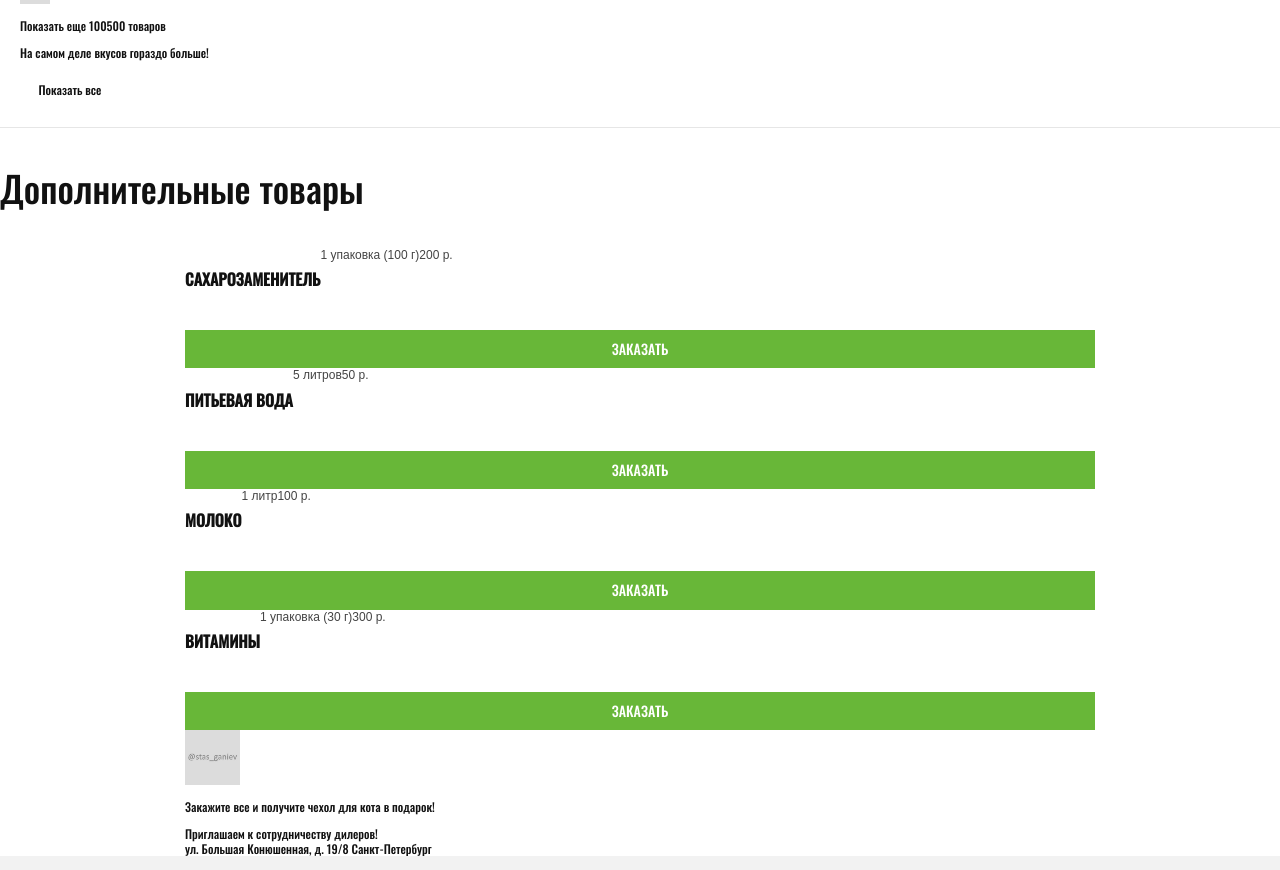
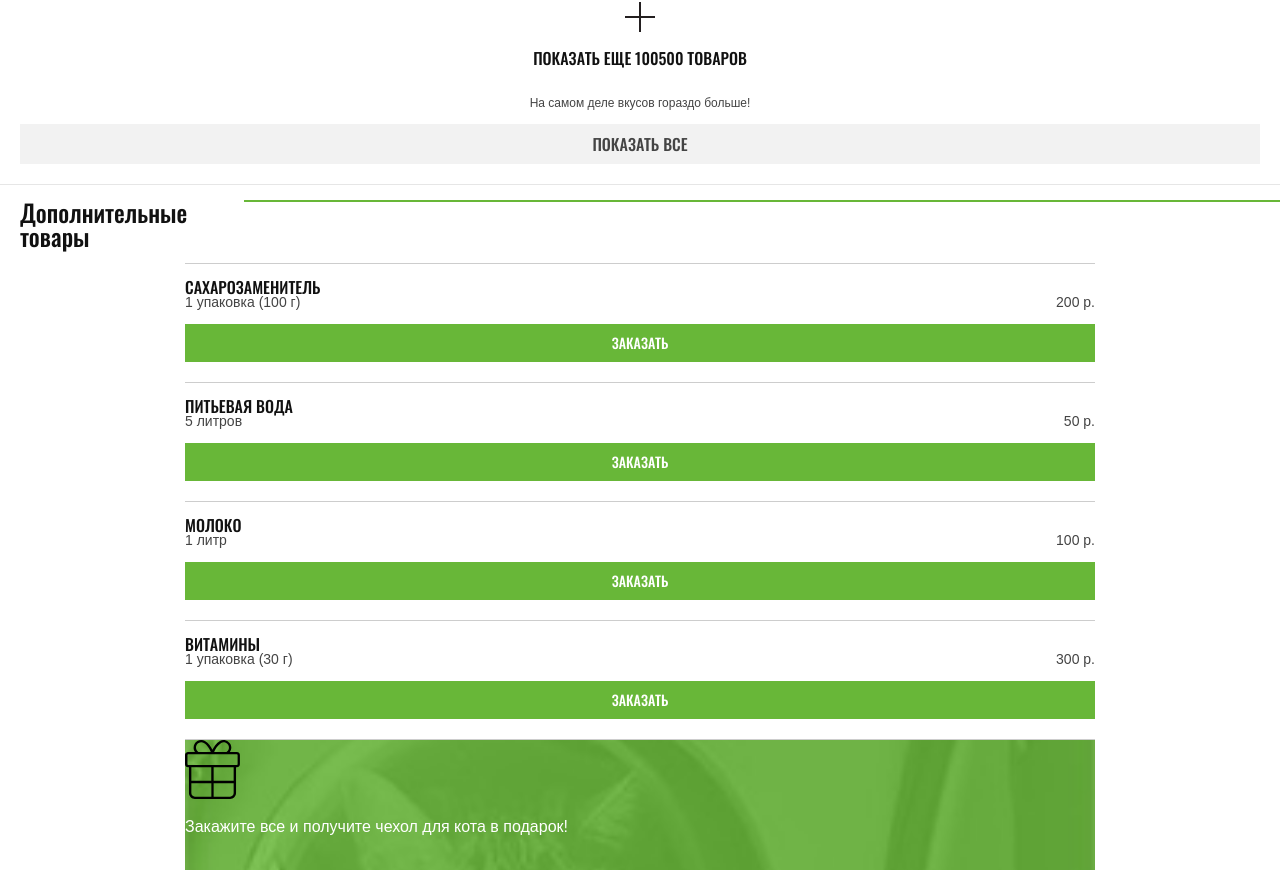
Before and after one commit to stasganiev/912255-cat-energy-19, a website: page source/catalog.html in a window 1280 px wide. Shown: the part 1868-2738 px from the top of the page. Drawn offline with nearby package versions, Linux system fonts and the light colour scheme; files that its build step writes are made by us from their sources.

Commit message:
Страница каталога готова

```diff
--- a/source/catalog.html
+++ b/source/catalog.html
@@ -34,7 +34,7 @@
 
         <div class="header__title main-title">
           <div class="main-title__logo logo">
-            <a class="logo__link"><img class="logo__img" src="img/logo-mobile.svg" width="195" height="65" alt="Cat Energy"></a>
+            <a href="index.html" class="logo__link"><img class="logo__img" src="img/logo-mobile.svg" width="195" height="65" alt="Cat Energy"></a>
           </div>
           <button class="btn btn__burger btn__main-menu"></button>
         </div>
@@ -61,7 +61,7 @@
 
           <div class="goog-list__item-content card">
             <div class="card__content">
-              <img class="card__img" src="img/temp.jpg" alt="Изображение товара" width="140" height="140">
+              <img class="card__img" src="img/chicken-small-mobile@1x.jpg" alt="Изображение товара" width="140" height="140">
               <div class="card__article">
                 <h3 class="card__title">Cat energy pro 500 г</h3>
                 <div class="card__consist">
@@ -86,7 +86,7 @@
 
           <div class="goog-list__item-content card">
             <div class="card__content">
-              <img class="card__img" src="img/temp.jpg" alt="Изображение товара" width="140" height="140">
+              <img class="card__img" src="img/chicken-big-mobile@1x.jpg" alt="Изображение товара" width="140" height="140">
               <div class="card__article">
                 <h3 class="card__title">Cat energy pro 1000 г</h3>
                 <div class="card__consist">
@@ -111,7 +111,7 @@
 
           <div class="goog-list__item-content card">
             <div class="card__content">
-              <img class="card__img" src="img/temp.jpg" alt="Изображение товара" width="140" height="140">
+              <img class="card__img" src="img/fish-small-mobile@1x.jpg" alt="Изображение товара" width="140" height="140">
               <div class="card__article">
                 <h3 class="card__title">Cat energy pro 500 г</h3>
                 <div class="card__consist">
@@ -136,7 +136,7 @@
 
           <div class="goog-list__item-content card">
             <div class="card__content">
-              <img class="card__img" src="img/temp.jpg" alt="Изображение товара" width="140" height="140">
+              <img class="card__img" src="img/fish-big-mobile@1x.jpg" alt="Изображение товара" width="140" height="140">
               <div class="card__article">
                 <h3 class="card__title">Cat energy pro 1000 г</h3>
                 <div class="card__consist">
@@ -161,7 +161,7 @@
 
           <div class="goog-list__item-content card">
             <div class="card__content">
-              <img class="card__img" src="img/temp.jpg" alt="Изображение товара" width="140" height="140">
+              <img class="card__img" src="img/buckwheat-small-mobile@1x.jpg" alt="Изображение товара" width="140" height="140">
               <div class="card__article">
                 <h3 class="card__title">Cat energy slim 500 г</h3>
                 <div class="card__consist">
@@ -186,7 +186,7 @@
 
           <div class="goog-list__item-content card">
             <div class="card__content">
-              <img class="card__img" src="img/temp.jpg" alt="Изображение товара" width="140" height="140">
+              <img class="card__img" src="img/buckwheat-big-mobile@1x.jpg" alt="Изображение товара" width="140" height="140">
               <div class="card__article">
                 <h3 class="card__title">Cat energy slim 1000 г</h3>
                 <div class="card__consist">
@@ -211,7 +211,7 @@
 
           <div class="goog-list__item-content card">
             <div class="card__content">
-              <img class="card__img" src="img/temp.jpg" alt="Изображение товара" width="140" height="140">
+              <img class="card__img" src="img/rice-small-mobile@1x.jpg" alt="Изображение товара" width="140" height="140">
               <div class="card__article">
                 <h3 class="card__title">Cat energy slim 500 г</h3>
                 <div class="card__consist">
@@ -235,11 +235,11 @@
         <li class="goog-list__item">
 
           <div class="goog-list__item-content add-goods">
-            <img class="add-goods__plus" src="img/temp.jpg" width="30" height="30" alt="Добавить">
+            <img class="add-goods__plus" src="img/icon-plus-mobile.svg" width="30" height="30" alt="Добавить">
             <p class="add-goods__title">Показать еще 100500 товаров</p>
             <p class="add-goods__text">На самом деле вкусов гораздо больше!</p>
           </div>
-          <button class="btn btn__add-goods">Показать все</button>
+          <a class="btn btn__other btn__add-goods">Показать все</a>
 
         </li>
       </ul>
@@ -250,20 +250,23 @@
 
   <section class="catalog-ext page-block page-block__catalog-ext">
 
-    <h2 class="block-title catalog-ext__title">Дополнительные товары</h2>
+    <h2 class="block-title__second catalog-ext__title">
+      <span class="block-title__text">Дополнительные товары</span>
+      <div class="block-title__decor"></div>
+    </h2>
 
     <div class="container page-content page-content__catalog-ext">
       <ul class="catalog-ext__list goog-list_light list-default">
         <li class="goog-list__item_light">
-          <div class="goog-list__item-content_light card">
-            <div class="card__content">
-              <h4 class="card__title">Сахарозаменитель</h4>
-              <div class="card__consist">
-                <ul class="card__consist-names list-default">
-                  <li class="card__consist-name">1 упаковка (100 г)</li>
+          <div class="goog-list__item-content_light card-mini">
+            <div class="card-mini__content">
+              <h4 class="card-mini__title">Сахарозаменитель</h4>
+              <div class="card-mini__consist">
+                <ul class="card-mini__consist-names list-default">
+                  <li class="card-mini__consist-name">1 упаковка (100 г)</li>
                 </ul>
-                <ul class="card__consist-values list-default">
-                  <li class="card__consist-value">200 р.</li>
+                <ul class="card-mini__consist-values list-default">
+                  <li class="card-mini__consist-value">200 р.</li>
                 </ul>
               </div>
             </div>
@@ -271,15 +274,15 @@
           <button class="btn btn__order btn__base">Заказать</button>
         </li>
         <li class="goog-list__item_light">
-          <div class="goog-list__item-content_light card">
-            <div class="card__content">
-              <h4 class="card__title">Питьевая вода</h4>
-              <div class="card__consist">
-                <ul class="card__consist-names list-default">
-                  <li class="card__consist-name">5 литров</li>
+          <div class="goog-list__item-content_light card-mini">
+            <div class="card-mini__content">
+              <h4 class="card-mini__title">Питьевая вода</h4>
+              <div class="card-mini__consist">
+                <ul class="card-mini__consist-names list-default">
+                  <li class="card-mini__consist-name">5 литров</li>
                 </ul>
-                <ul class="card__consist-values list-default">
-                  <li class="card__consist-value">50 р.</li>
+                <ul class="card-mini__consist-values list-default">
+                  <li class="card-mini__consist-value">50 р.</li>
                 </ul>
               </div>
             </div>
@@ -287,15 +290,15 @@
           <button class="btn btn__order btn__base">Заказать</button>
         </li>
         <li class="goog-list__item_light">
-          <div class="goog-list__item-content_light card">
-            <div class="card__content">
-              <h4 class="card__title">Молоко</h4>
-              <div class="card__consist">
-                <ul class="card__consist-names list-default">
-                  <li class="card__consist-name">1 литр</li>
+          <div class="goog-list__item-content_light card-mini">
+            <div class="card-mini__content">
+              <h4 class="card-mini__title">Молоко</h4>
+              <div class="card-mini__consist">
+                <ul class="card-mini__consist-names list-default">
+                  <li class="card-mini__consist-name">1 литр</li>
                 </ul>
-                <ul class="card__consist-values list-default">
-                  <li class="card__consist-value">100 р.</li>
+                <ul class="card-mini__consist-values list-default">
+                  <li class="card-mini__consist-value">100 р.</li>
                 </ul>
               </div>
             </div>
@@ -303,15 +306,15 @@
           <button class="btn btn__order btn__base">Заказать</button>
         </li>
         <li class="goog-list__item_light">
-          <div class="goog-list__item-content_light card">
-            <div class="card__content">
-              <h4 class="card__title">Витамины</h4>
-              <div class="card__consist">
-                <ul class="card__consist-names list-default">
-                  <li class="card__consist-name">1 упаковка (30 г)</li>
+          <div class="goog-list__item-content_light card-mini">
+            <div class="card-mini__content">
+              <h4 class="card-mini__title">Витамины</h4>
+              <div class="card-mini__consist">
+                <ul class="card-mini__consist-names list-default">
+                  <li class="card-mini__consist-name">1 упаковка (30 г)</li>
                 </ul>
-                <ul class="card__consist-values list-default">
-                  <li class="card__consist-value">300 р.</li>
+                <ul class="card-mini__consist-values list-default">
+                  <li class="card-mini__consist-value">300 р.</li>
                 </ul>
               </div>
             </div>
@@ -319,9 +322,9 @@
           <button class="btn btn__order btn__base">Заказать</button>
         </li>
       </ul>
-      <div class="catalog-ext__footer">
-        <img class="catalog-ext__picture-bag" src="img/temp.jpg" width="55" height="60" alt="">
-        <p class="catalog-ext__footer-text">
+      <div class="catalog__footer">
+        <img class="catalog__picture-bag" src="img/icon-gift.svg" width="55" height="60" alt="">
+        <p class="catalog__footer-text">
           Закажите все и получите чехол для кота в подарок!
         </p>
       </div>
@@ -333,7 +336,7 @@
 
     <h2 class="visually-hidden">Приглашаем к сотрудничеству</h2>
 
-    <div class="container page-content page-content__map">
+    <div class="container page-content map__content">
       <div class="map__title">Приглашаем к сотрудничеству дилеров!</div>
       <div class="map__text">ул. Большая Конюшенная, д. 19/8 Санкт-Петербург</div>
     </div>
--- /dev/null
+++ b/source/sass/blocks/add-goods.scss
@@ -0,0 +1,17 @@
+.add-goods {
+  display: flex;
+  flex-direction: column;
+  align-items: center;
+}
+
+.add-goods__title {
+  font-size: 16px;
+  line-height: 1.25;
+  text-transform: uppercase;
+}
+
+.add-goods__text {
+  font-family: "Arial", sans-serif;
+  font-size: 12px;
+  line-height: 1.33;
+}
--- a/source/sass/blocks/block-title.scss
+++ b/source/sass/blocks/block-title.scss
@@ -3,3 +3,22 @@
   line-height: 1.67;
   font-weight: normal;
 }
+
+.block-title__second {
+  display: flex;
+  flex-direction: row;
+  width: 100%;
+  padding-left: $xs-padding;
+}
+
+.block-title__text {
+  padding-right: 25px;
+  font-size: 24px;
+  line-height: 1;
+  font-weight: normal;
+}
+
+.block-title__decor {
+  width: 100%;
+  height: 2px;
+}
--- /dev/null
+++ b/source/sass/blocks/card-mini.scss
@@ -0,0 +1,22 @@
+.card-mini {
+  padding: 15px 0;
+}
+
+.card-mini__title {
+  @include nospace;
+
+  font-size: 16px;
+  line-height: 1;
+  text-transform: uppercase;
+  font-weight: normal;
+}
+
+.card-mini__consist {
+  display: flex;
+  flex-direction: row;
+  justify-content: space-between;
+
+  font-family: "Arial", sans-serif;
+  font-size: 14px;
+  line-height: 1;
+}
--- a/source/sass/blocks/catalog.scss
+++ b/source/sass/blocks/catalog.scss
@@ -2,3 +2,18 @@
   margin: 0;
   padding: 23px $xs-padding;
 }
+
+.catalog__footer {
+  min-height: 260px;
+
+  background-image: url("../../img/gift-photo-mobile@1x.jpg");
+  background-repeat: no-repeat;
+  background-position: center center;
+  background-size: cover;
+}
+
+.catalog__footer-text {
+  font-family: "Arial", sans-serif;
+  font-size: 16px;
+  line-height: 1.25;
+}
--- a/source/sass/blocks/goog-list.scss
+++ b/source/sass/blocks/goog-list.scss
@@ -1,3 +1,8 @@
 .goog-list__item {
   padding: 20px;
+
+  &_light {
+    // padding-top: 15px;
+    padding-bottom: 20px;
+  }
 }
--- /dev/null
+++ b/source/sass/blocks/map.scss
@@ -0,0 +1,26 @@
+.map__content {
+  display: flex;
+  flex-direction: row;
+  justify-content: space-between;
+  padding: 30px 0;
+}
+
+.map__title {
+  font-size: 16px;
+  line-height: 1.25;
+  text-transform: uppercase;
+}
+
+.map__text {
+  font-family: "Arial", sans-serif;
+  font-size: 14px;
+  line-height: 1.43;
+}
+
+.map__picture {
+  min-height: 360px;
+  background-image: url("../../img/bg-map-mobile@1x.png");
+  background-repeat: no-repeat;
+  background-position: center center;
+  background-size: cover;
+}
--- a/source/sass/colors/colors.scss
+++ b/source/sass/colors/colors.scss
@@ -10,6 +10,7 @@ $txt-color-dim: #444444;
 // декоративные элементы
 $layout-border-color: #d9d9d9;
 $catalog-border-color: #e6e6e6;
+$catalog-mini-border-color: #cdcdcd;
 
 // меню и навигация
 // кнопки
--- a/source/sass/colors/theme.scss
+++ b/source/sass/colors/theme.scss
@@ -1,5 +1,17 @@
+// глобальные
+
 body {
   @include colors($txt-color, $bg-color);
+}
+
+// Фоны и типографика
+
+// .page-block__face {
+//   background-color: $basic-fill;
+// }
+
+.catalog__footer {
+  background-color: $basic-fill;
 }
 
 .examples__item {
@@ -18,16 +30,16 @@ body {
   color: $txt-color-dim;
 }
 
-// .page-block__face {
-//   background-color: $basic-fill;
-// }
+.map__text {
+  color: $txt-color-dim;
+}
+
+.add-goods__text {
+  color: $txt-color-dim;
+}
 
 .page-block__life {
   background-color: $bg-color-grey;
-}
-
-.btn__base {
-  @include colors($txt-color-light, $basic-fill);
 }
 
 .how-work__img-box {
@@ -50,6 +62,14 @@ body {
   color: $txt-color-dim;
 }
 
+.card-mini__consist {
+  color: $txt-color-dim;
+}
+
+.catalog__footer-text {
+  color: $txt-color-light;
+}
+
 // Декор
 
 .examples__footer {
@@ -68,9 +88,29 @@ body {
 
 .goog-list__item {
   border-bottom: 1px solid $catalog-border-color;
+
+  &_light {
+    border-bottom: 1px solid $catalog-mini-border-color;
+
+    &:nth-child(1) {
+      border-top: 1px solid $catalog-mini-border-color;
+    }
+  }
+}
+
+.block-title__decor {
+  background-color: $basic-fill;
 }
 
 // Кнопки
+
+.btn__base {
+  @include colors($txt-color-light, $basic-fill);
+}
+
+.btn__other {
+  @include colors($txt-color-dim, $bg-color-grey);
+}
 
 .navbar__js_closed .btn__main-menu {
   &::before {
--- a/source/sass/style.scss
+++ b/source/sass/style.scss
@@ -18,8 +18,11 @@
 @import "blocks/catalog.scss";
 @import "blocks/goog-list.scss";
 @import "blocks/card.scss";
+@import "blocks/card-mini.scss";
 @import "blocks/life.scss";
 @import "blocks/ticket.scss";
+@import "blocks/map.scss";
+@import "blocks/add-goods.scss";
 // Типографика и темы
 @import "colors/theme.scss";
 // @import "layouts/outlines.scss";
--- a/source/sass/typick/buttons.scss
+++ b/source/sass/typick/buttons.scss
@@ -32,6 +32,14 @@
 .btn__base {
   font-size: 14px;
   line-height: 1.29;
+  text-transform: uppercase;
+  text-align: center;
+  width: 100%;
+}
+
+.btn__other {
+  font-size: 16px;
+  line-height: 1.25;
   text-transform: uppercase;
   text-align: center;
   width: 100%;
```
Also changed, not shown: source/form.html (+14 -5 lines), source/index.html (+1 -1 lines).
